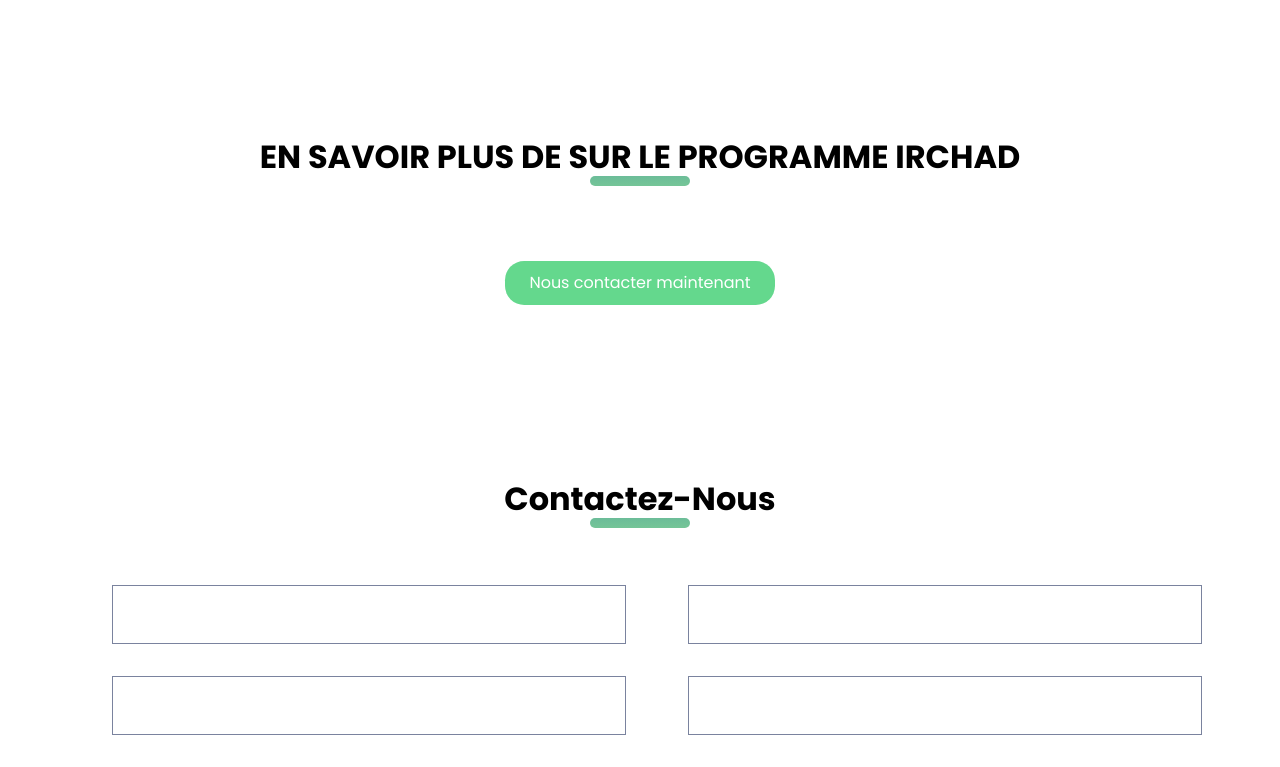
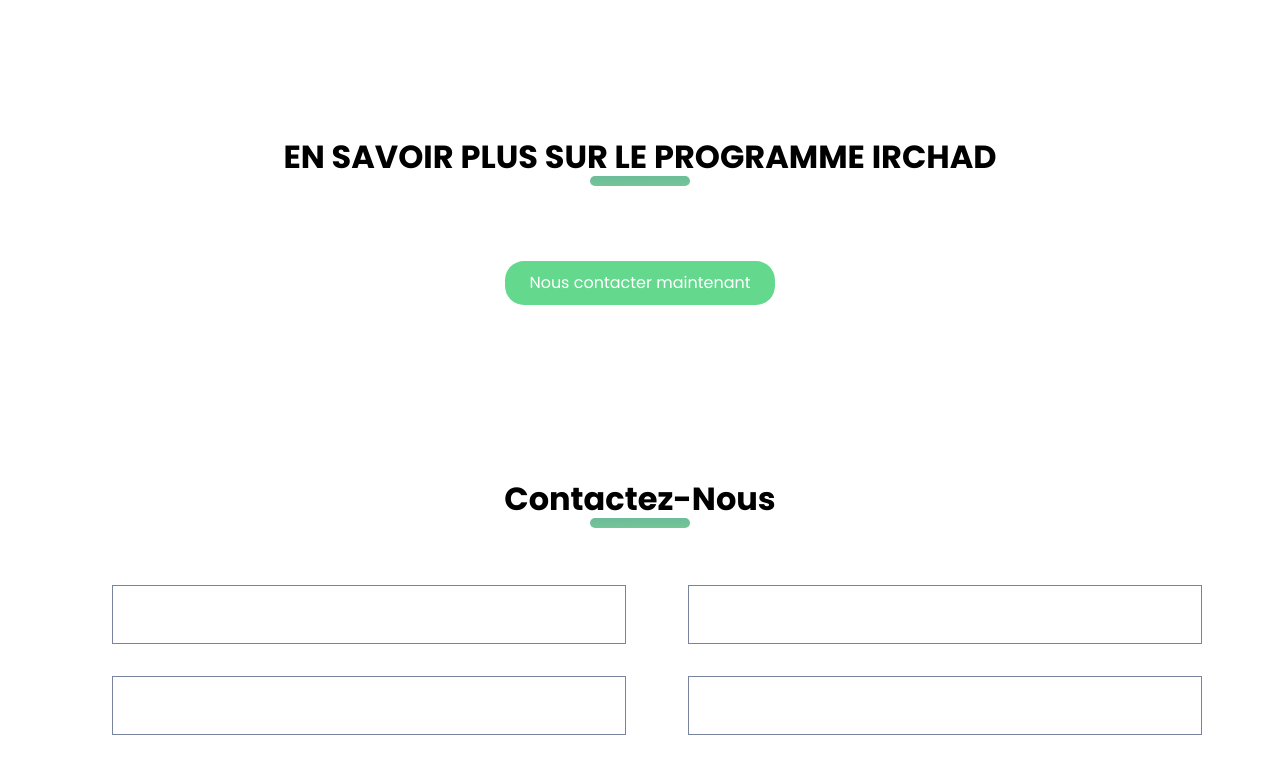
Before and after one commit to med-rezzouq/my-Css-Utility-Framework-boilerplate, a website: page public/index.html in a window 1280 px wide. Shown: the part 2410-3177 px from the top of the page. Drawn offline with Linux system fonts and the light colour scheme.

Commit message:
text content change on home

```diff
--- a/public/index.html
+++ b/public/index.html
@@ -238,7 +238,7 @@
         <div class="row row-flex align-center justify-center py13">
           <div class="column-12 row-flex flex-col align-center justify-around">
             <h1 class="section-h1-center">
-              EN SAVOIR PLUS DE SUR LE PROGRAMME IRCHAD
+              EN SAVOIR PLUS SUR LE PROGRAMME IRCHAD
             </h1>
           </div>
 
```
